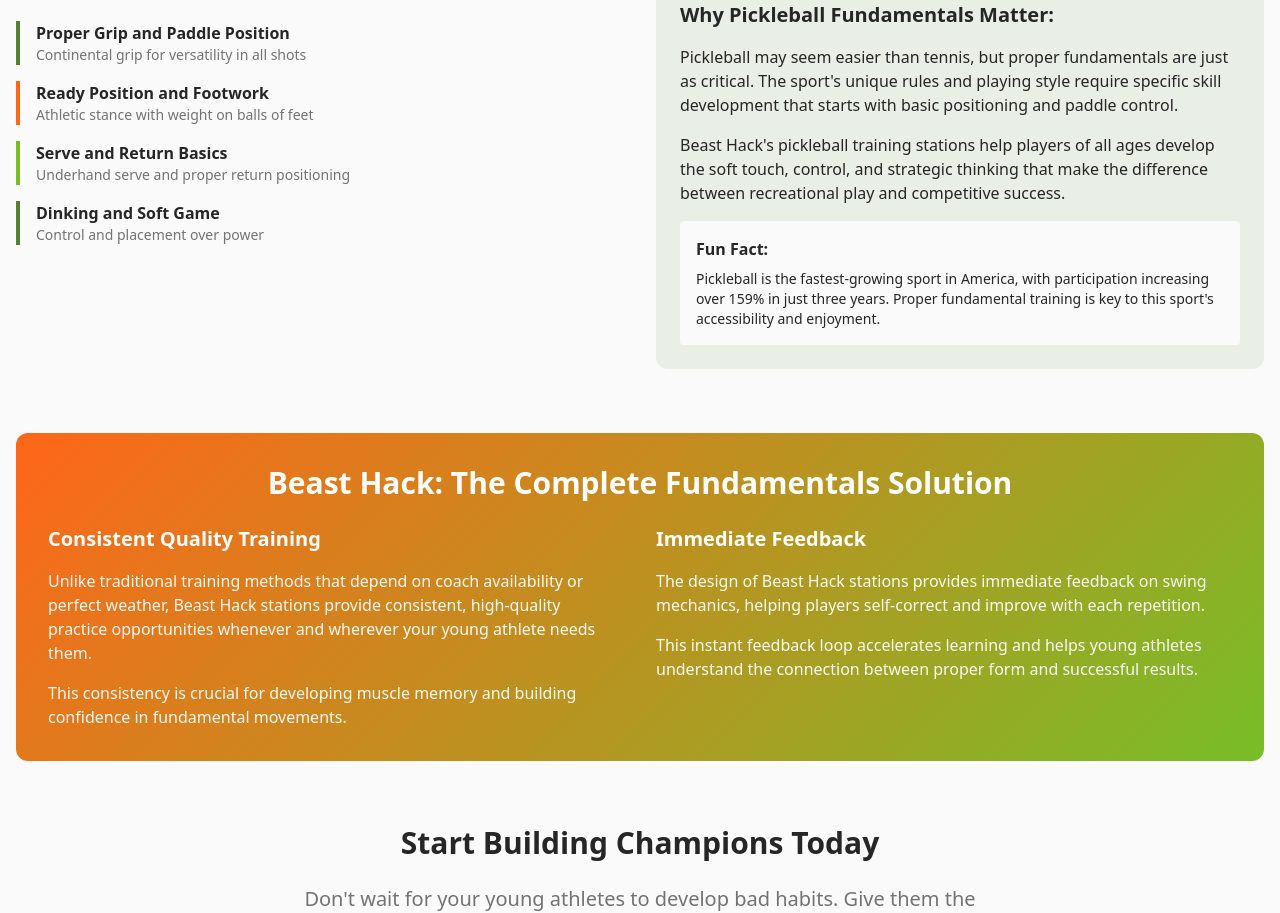
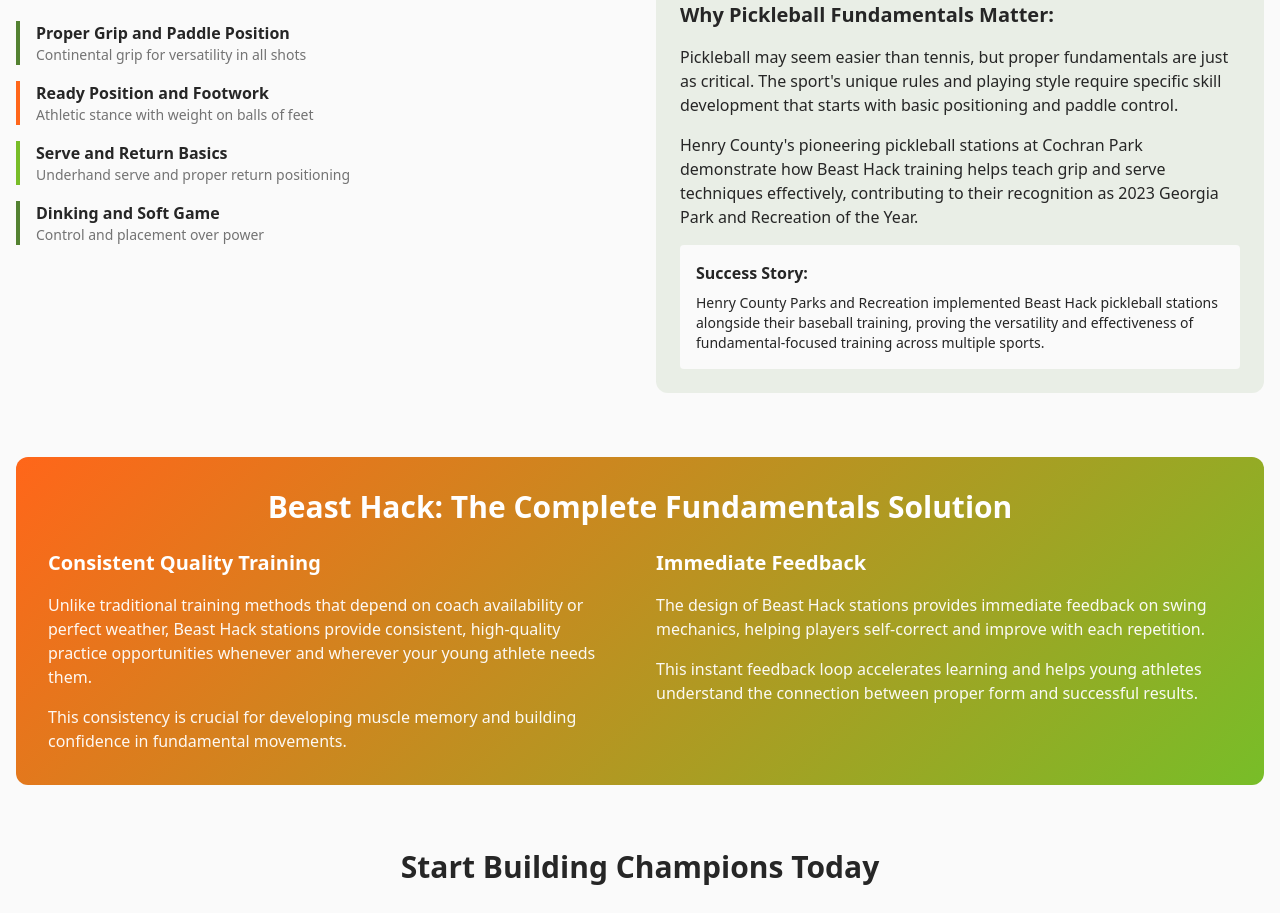
Before and after one commit to CISkeaton/beast-hack-fundamentals, a React (Vite) app: page /training-basics in a window 1280 px wide. Shown: the part 1866-2779 px from the top of the page. Built offline with nearby package versions, Linux system fonts and the light colour scheme.

Commit message:
Add Training Basics page
Adds the Training Basics page to the website, detailing the importance of fundamentals in baseball, softball, and pickleball, and how Beast Hack stations can help. Includes relevant keywords, meta descriptions, and internal/external links.

```diff
--- a/src/pages/TrainingBasics.tsx
+++ b/src/pages/TrainingBasics.tsx
@@ -198,11 +198,11 @@ const TrainingBasics = () => {
                   Pickleball may seem easier than tennis, but proper fundamentals are just as critical. The sport's unique rules and playing style require specific skill development that starts with basic positioning and paddle control.
                 </p>
                 <p className="mb-4">
-                  Beast Hack's pickleball training stations help players of all ages develop the soft touch, control, and strategic thinking that make the difference between recreational play and competitive success.
+                  Henry County's pioneering pickleball stations at Cochran Park demonstrate how Beast Hack training helps teach grip and serve techniques effectively, contributing to their recognition as 2023 Georgia Park and Recreation of the Year.
                 </p>
                 <div className="bg-background rounded p-4">
-                  <h4 className="font-semibold mb-2">Fun Fact:</h4>
-                  <p className="text-sm">Pickleball is the fastest-growing sport in America, with participation increasing over 159% in just three years. Proper fundamental training is key to this sport's accessibility and enjoyment.</p>
+                  <h4 className="font-semibold mb-2">Success Story:</h4>
+                  <p className="text-sm">Henry County Parks and Recreation implemented Beast Hack pickleball stations alongside their baseball training, proving the versatility and effectiveness of fundamental-focused training across multiple sports.</p>
                 </div>
               </div>
             </div>
```
